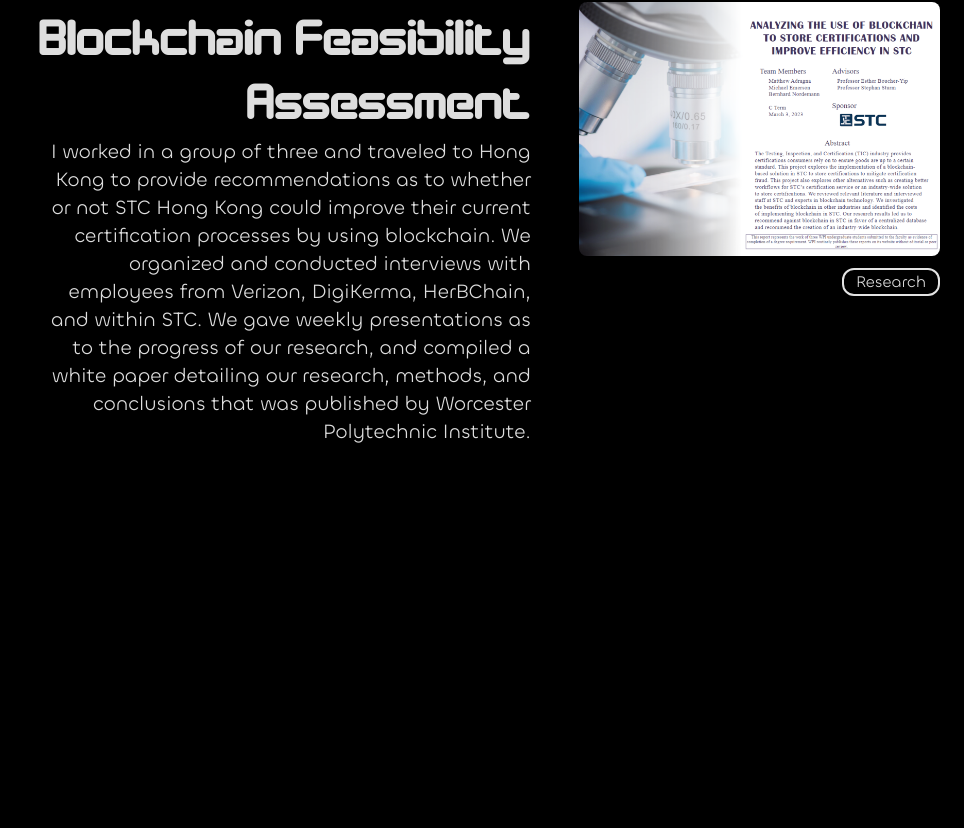
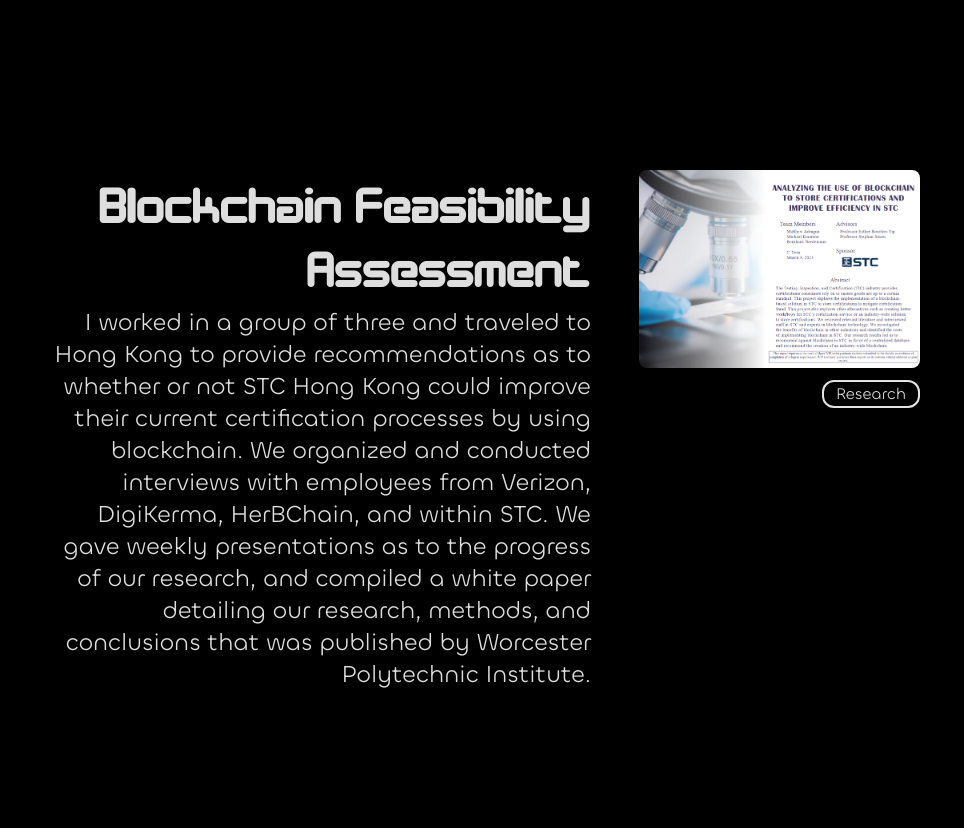
Before and after one commit to bhnord/portfolio_v2, a React (Vite) app: page / in a window 1280 px wide. Shown: the part 2690-3518 px from the top of the page, without its empty margins (316-1280 px from the left). Built offline with nearby package versions, Linux system fonts and the light colour scheme.

Commit message:
changed spacings

```diff
--- a/src/components/About.tsx
+++ b/src/components/About.tsx
@@ -9,11 +9,11 @@ export default function About() {
         <div className="flex md:hidden items-center justify-center pb-16">
           <img src={img} width={500} />
         </div>
-        <div className="grid gap-9 grid-cols-5 ">
+        <div className="grid gap-9 grid-cols-6 ">
           <div className="hidden md:flex items-center justify-left col-span-2 pl-8">
-            <img src={img} width={500} />
+            <img src={img} width={600} />
           </div>
-          <div className="md:col-span-3 col-span-5 text-2xl ">
+          <div className="md:col-span-4 col-span-6 md:text-3xl text-2xl">
             <p>
               I am working as a Back-End SWE at Pinterest, in the Infrastructure
               Org.
--- a/src/components/Footer.tsx
+++ b/src/components/Footer.tsx
@@ -8,21 +8,32 @@ export default function Footer() {
       <div className="align-middle pb-14">
         <div className="text-md md:text-2xl flex md:gap-24 gap-6 justify-center">
           <span>
-            <Link to="/contact">Contact Form</Link>
+            <div className="relative group w-fit ">
+              <Link to="/contact" className=" transition-all ">
+                Contact Form
+              </Link>
+              <span className="absolute left-0 bottom-0 w-0 h-0.5 bg-white transition-all group-hover:w-full duration-500"></span>
+            </div>
           </span>
 
           <span>
+            <div className="relative group w-fit ">
               <a target="_blank" href="https://github.com/bhnord">
                 Github <FontAwesomeIcon icon={faGithub} />
               </a>
+              <span className="absolute left-0 bottom-0 w-0 h-0.5 bg-white transition-all group-hover:w-full duration-500"></span>
+            </div>
           </span>
           <span>
+            <div className="relative group w-fit ">
               <a
                 target="_blank"
                 href="https://www.linkedin.com/in/bernhard-nordemann/"
               >
                 LinkedIn <FontAwesomeIcon icon={faLinkedin} />
               </a>
+              <span className="absolute left-0 bottom-0 w-0 h-0.5 bg-white transition-all group-hover:w-full duration-500"></span>
+            </div>
           </span>
         </div>
       </div>
--- a/src/components/Project.tsx
+++ b/src/components/Project.tsx
@@ -15,15 +15,15 @@ export default function Project({
   //TODO: fix font sizes
   return (
     <>
-      <div className="px-6 grid grid-cols-5 justify-end ">
+      <div className="px-6 grid grid-cols-6 justify-end ">
         <a
           target="_blank"
           href={link}
-          className="col-span-5 block mb-8 md:hidden text-end pl-16"
+          className="col-span-6 block mb-8 md:hidden text-end pl-16"
         >
           <h3 className="leading-[10vw] text-[10vw]">{title}</h3>
         </a>
-        <div className="block md:hidden md:col-span-2 pb-8 md:pb-0 col-span-5 overflow-hidden align ">
+        <div className="block md:hidden md:col-span-2 pb-8 md:pb-0 col-span-6 overflow-hidden align ">
           <a target="_blank" href={link}>
             <img
               className="block rounded-lg m-auto mr-0"
@@ -32,7 +32,10 @@ export default function Project({
             />
             <div className="flex mt-3 justify-end">
               {skills.map((skill) => (
-                <span className="border-secondary-color border-2 border-solid rounded-xl px-3 ml-1 text-sm md:text-base">
+                <span
+                  key={skill}
+                  className="border-secondary-color border-2 border-solid rounded-xl px-3 ml-1 text-sm md:text-base"
+                >
                   {skill}
                 </span>
               ))}
@@ -40,25 +43,24 @@ export default function Project({
           </a>
         </div>
 
-        <div className="text-right md:col-span-3 col-span-5">
+        <div className="text-right md:col-span-4 col-span-6">
           <div className="md:mr-12 mr-1">
             <a target="_blank" href={link} className="md:block hidden">
               <h3 className="text-[4vw] leading-[5vw]">{title}</h3>
             </a>
-            <p className="text-xl mt-2">{description}</p>
+            <p className="md:text-2xl text-xl mt-2">{description}</p>
           </div>
         </div>
 
-        <div className="hidden md:block md:col-span-2 pb-8 md:pb-0 col-span-5 overflow-hidden align ">
+        <div className="hidden md:block md:col-span-2 pb-8 pr-5 md:pb-0 col-span-6 overflow-hidden align ">
           <a target="_blank" href={link}>
-            <img
-              className="block rounded-lg m-auto mr-0"
-              src={img}
-              width={500}
-            />
+            <img className="block rounded-lg m-auto mr-0" src={img} />
             <div className="flex mt-3 justify-end">
               {skills.map((skill) => (
-                <span className="border-secondary-color border-2 border-solid rounded-xl px-3 ml-1 text-sm md:text-base">
+                <span
+                  key={skill}
+                  className="border-secondary-color border-2 border-solid rounded-xl px-3 ml-1 text-sm md:text-base"
+                >
                   {skill}
                 </span>
               ))}
--- a/src/components/Projects.tsx
+++ b/src/components/Projects.tsx
@@ -169,8 +169,7 @@ export default function Projects() {
             {projects
               .slice(0, -1)
               .map(({ ref, title, description, img, skills, link }) => (
-                <div>
-                  <motion.div ref={ref} key={title}>
+                <motion.div ref={ref} key={title} className="md:pb-96 pb-52">
                   <Project
                     key={title}
                     img={img}
@@ -180,8 +179,6 @@ export default function Projects() {
                     link={link}
                   />
                 </motion.div>
-                  <div className="md:pb-96 pb-52"></div>
-                </div>
               ))}
 
             <motion.div
```
Also changed, not shown: 1 other file (tests, documents, lock files or other folders). Lines whose indentation alone changed are shown as unchanged.
